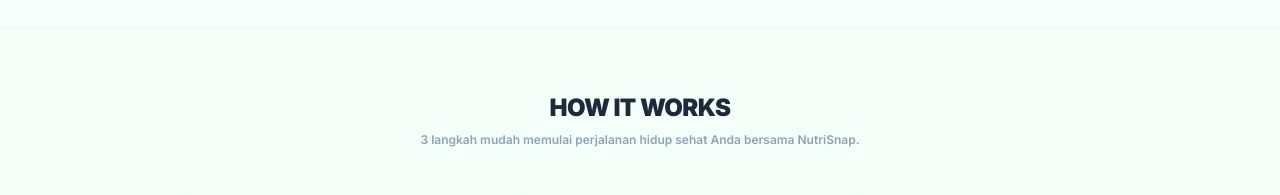
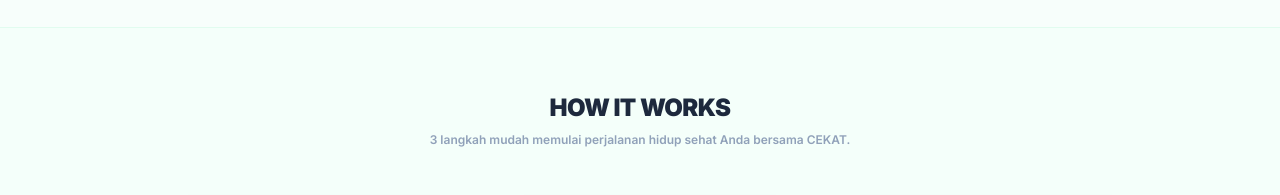
Before and after one commit to ahmadrofiussuud/ahligizi, a Next.js app: page / in a window 1280 px wide. Shown: the part 1620-1815 px from the top of the page. Built offline with nearby package versions, Linux system fonts and the light colour scheme.

Commit message:
fix: replace all remaining user-facing NutriSnap references with CEKAT & preventive PTM branding

```diff
--- a/src/app/manifest.ts
+++ b/src/app/manifest.ts
@@ -2,9 +2,9 @@
 
 export default function manifest(): MetadataRoute.Manifest {
   return {
-    name: 'CekGizi NutriSnap',
-    short_name: 'CekGizi',
-    description: 'CekGizi NutriSnap membantu Anda mendeteksi kalori piring makan secara real-time, menganalisis kandungan nutrisi, dan konsultasi ahli gizi.',
+    name: 'CEKAT Kemenkes RI',
+    short_name: 'CEKAT',
+    description: 'CEKAT (Cek, Kenali, Tindaklanjuti) membantu Anda mendeteksi risiko PTM secara dini, menganalisis kandungan nutrisi, dan konsultasi gizi.',
     start_url: '/app',
     display: 'standalone',
     background_color: '#f7f9f6',
--- a/src/app/page.tsx
+++ b/src/app/page.tsx
@@ -211,7 +211,7 @@
           <div className="text-center space-y-2">
             <h2 className="text-2xl font-black text-slate-800 tracking-tight uppercase">HOW IT WORKS</h2>
             <p className="text-xs text-slate-400 font-semibold max-w-md mx-auto">
-              3 langkah mudah memulai perjalanan hidup sehat Anda bersama NutriSnap.
+              3 langkah mudah memulai perjalanan hidup sehat Anda bersama CEKAT.
             </p>
           </div>
 
```
